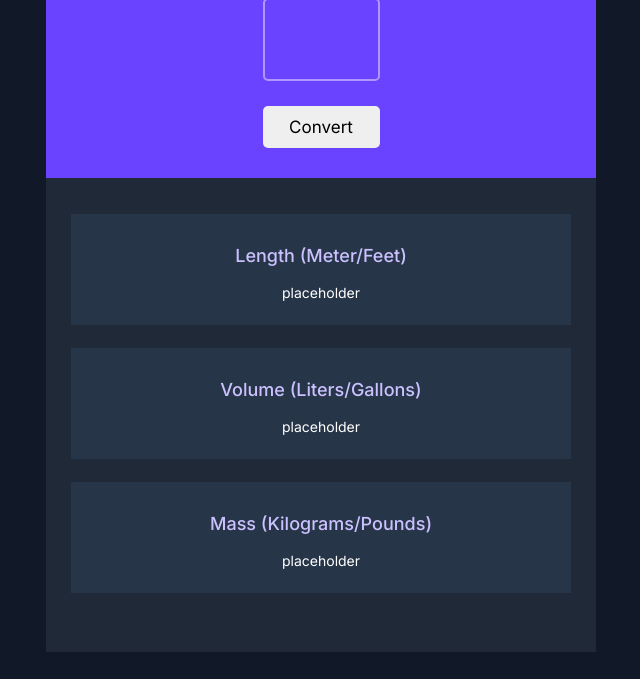
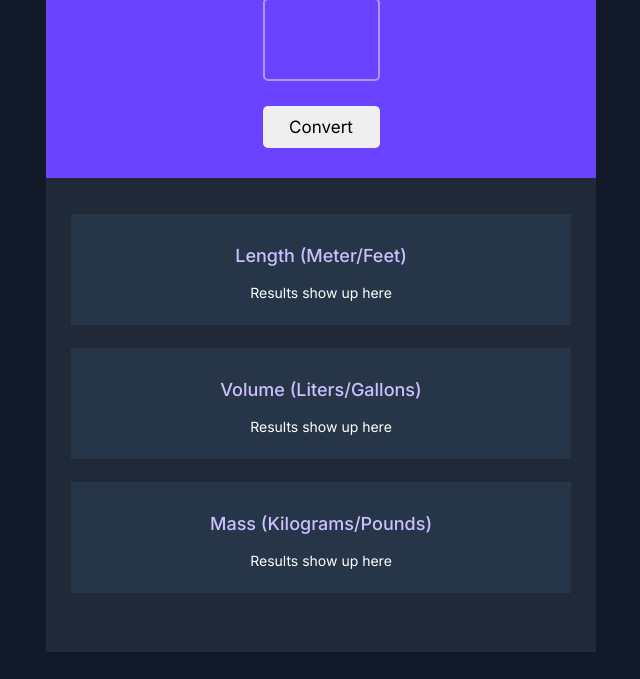
Before and after one commit to thebestpersonrig/Unit-converter-scrimba, a plain HTML site: page index.html in a window 1280 px wide. Shown: the part 121-800 px from the top of the page, without its empty margins (319-959 px from the left). Drawn offline with Linux system fonts and the light colour scheme.

Commit message:
Removed placeholder text

```diff
--- a/index.html
+++ b/index.html
@@ -15,15 +15,15 @@
             <div id="converted">
                 <div id="length-container">
                 <h2>Length (Meter/Feet)</h2>
-                <p id="length-el">placeholder</p>
+                <p id="length-el">Results show up here</p>
                 </div>
                 <div id="volume-container">
                 <h2>Volume (Liters/Gallons)</h2>
-                <p id="volume-el">placeholder</p>
+                <p id="volume-el">Results show up here</p>
                 </div>
                 <div id="mass-container">
                 <h2>Mass (Kilograms/Pounds)</h2>
-                <p id="mass-el">placeholder</p>
+                <p id="mass-el">Results show up here</p>
                 </div>
             </div>
         </div>
```
